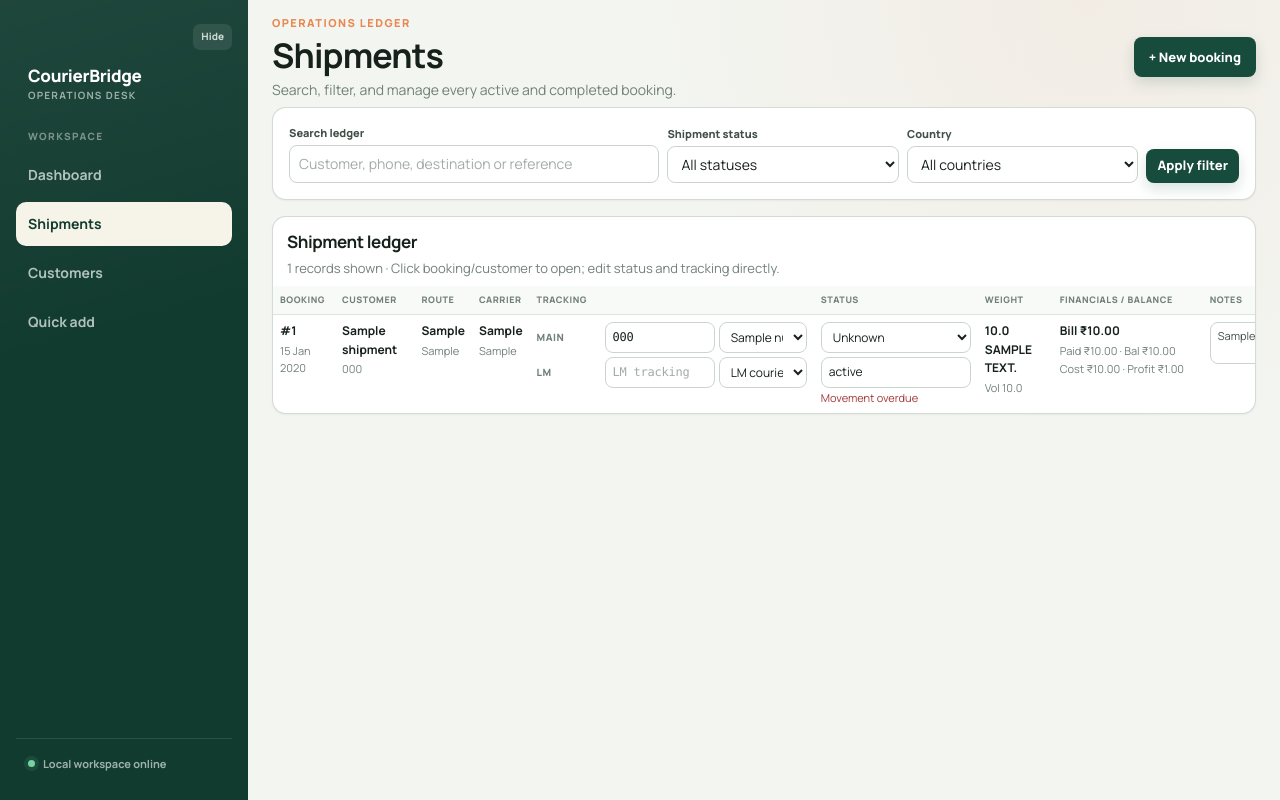
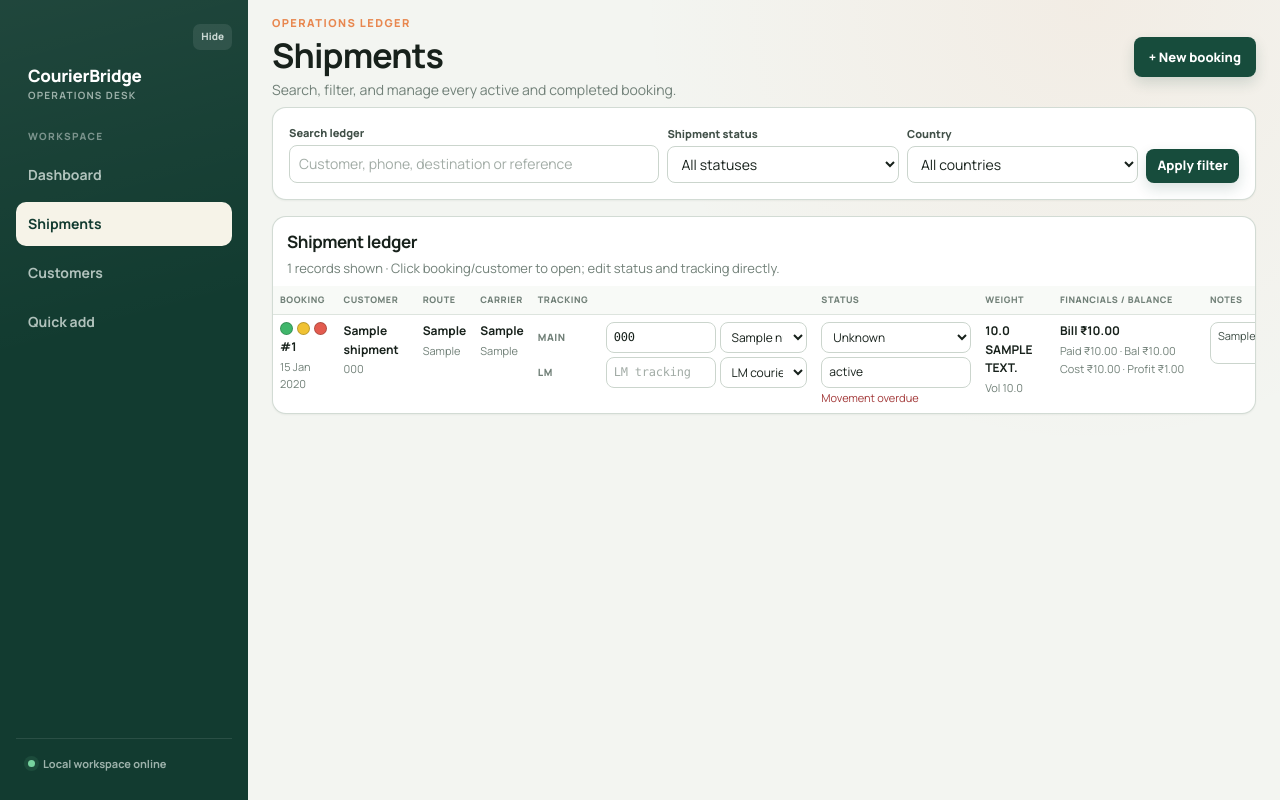
Before and after one commit to Tanishq014/courierBridge, a FastAPI app: page /shipments in a window 1280 px wide. Run offline with FastAPI, Linux system fonts and the light colour scheme; tables that the repository leaves empty hold one stand-in row (values such as "Sample post"); some libraries are stand-ins or nearby versions.

Commit message:
Add manual row color highlighting for shipments
Add a nullable row_color column to Shipment model and lightweight startup migrations to add missing columns (tracking_events.notes and shipments.row_color) when using SQLite. Update quick_update_shipment to accept a row_color form value, sanitize it to allowed values (green/yellow/red) and store or clear the manual color. Add CSS for row highlight states and color-picker dots, and update the shipments list template to show a row color picker, apply an effective row color class (uses shipment.row_color or defaults to green for delivered / yellow otherwise), and mark the selected dot. Migration logic runs inside a DB transaction and disables SQLite journal_mode to allow the ALTER TABLE operations; non-SQLite setups ignore these lightweight migrations.

```diff
--- a/app/main.py
+++ b/app/main.py
@@ -14,12 +14,19 @@ Base.metadata.create_all(bind=engine)
 
 def ensure_lightweight_migrations():
     try:
-        inspector = inspect(engine)
-        if "tracking_events" in inspector.get_table_names():
-            columns = {column["name"] for column in inspector.get_columns("tracking_events")}
-            if "notes" not in columns:
-                with engine.begin() as connection:
+        with engine.begin() as connection:
+            if engine.dialect.name == "sqlite":
+                connection.execute(text("PRAGMA journal_mode=OFF"))
+            inspector = inspect(connection)
+            table_names = inspector.get_table_names()
+            if "tracking_events" in table_names:
+                columns = {column["name"] for column in inspector.get_columns("tracking_events")}
+                if "notes" not in columns:
                     connection.execute(text("ALTER TABLE tracking_events ADD COLUMN notes VARCHAR"))
+            if "shipments" in table_names:
+                columns = {column["name"] for column in inspector.get_columns("shipments")}
+                if "row_color" not in columns:
+                    connection.execute(text("ALTER TABLE shipments ADD COLUMN row_color VARCHAR"))
     except Exception:
         # Keep startup available even if a non-SQLite database handles migrations externally.
         pass
--- a/app/models.py
+++ b/app/models.py
@@ -60,6 +60,7 @@ class Shipment(Base):
     # 7. Status & Tracking
     status_raw_text = Column(String)
     overall_status = Column(String, index=True, default="booked") # booked/received/in_transit/customs/out_for_delivery/delivered/rto/return_damage/exception/unknown
+    row_color = Column(String, nullable=True) # manual row highlight: green/yellow/red; blank uses status default
     requires_lm_awb = Column(Boolean, default=False)
 
     delivered_at = Column(DateTime, nullable=True)
--- a/app/routes/shipments.py
+++ b/app/routes/shipments.py
@@ -637,6 +637,7 @@ def quick_update_shipment(
     lm_awb_number: str = Form(""),
     lm_awb_courier: str = Form(""),
     internal_notes: str = Form(""),
+    row_color: str | None = Form(None),
     next_url: str = Form("/shipments")
 ):
     shipment = db.query(Shipment).filter(Shipment.id == shipment_id).first()
@@ -653,6 +654,9 @@ def quick_update_shipment(
     if new_status != old_status or new_notes != old_notes:
         add_status_timeline_event(db, shipment, new_status, new_notes, "row_status_update")
     shipment.internal_notes = internal_notes.strip()
+    if row_color is not None:
+        selected_color = row_color.strip().lower()
+        shipment.row_color = selected_color if selected_color in {"green", "yellow", "red"} else None
 
     upsert_tracking(db, shipment.id, "main_awb", main_tracking_number, main_tracking_courier, True)
     upsert_tracking(db, shipment.id, "lm_awb", lm_awb_number, lm_awb_courier, False)
--- a/app/static/css/style.css
+++ b/app/static/css/style.css
@@ -1614,6 +1614,57 @@ body.sidebar-collapsed .sidebar-toggle {
     font-size: 12px;
 }
 
+
+.shipment-row.row-highlight-green {
+    background: #edf8ee;
+}
+
+.shipment-row.row-highlight-yellow {
+    background: #fff8d9;
+}
+
+.shipment-row.row-highlight-red {
+    background: #fff0ee;
+}
+
+.booking-cell-stack {
+    display: grid;
+    gap: 3px;
+    align-items: start;
+}
+
+.row-color-picker {
+    display: inline-flex;
+    gap: 4px;
+    align-items: center;
+}
+
+.row-color-dot {
+    width: 13px;
+    height: 13px;
+    padding: 0;
+    border: 1px solid rgba(15, 25, 20, 0.24);
+    border-radius: 999px;
+    cursor: pointer;
+}
+
+.row-color-dot-green {
+    background: #40b66b;
+}
+
+.row-color-dot-yellow {
+    background: #f0c233;
+}
+
+.row-color-dot-red {
+    background: #e35b4f;
+}
+
+.row-color-dot.is-selected {
+    outline: 2px solid #23362b;
+    outline-offset: 1px;
+}
+
 .shipment-row.row-is-dirty {
     background: #fffaf0;
 }
--- a/app/templates/shipments/list.html
+++ b/app/templates/shipments/list.html
@@ -98,12 +98,20 @@
                 {% set main_tracking_site_url = tracking_site_url(main_courier, main_tracking_number) %}
                 {% set lm_tracking_site_url = tracking_site_url(lm_courier, lm_tracking_number) %}
                 {% set preview = shipment_previews.get(s.id, {}) %}
-                <tr class="shipment-row">
+                {% set row_color_effective = s.row_color or ('green' if s.overall_status == 'delivered' else 'yellow') %}
+                <tr class="shipment-row{% if row_color_effective %} row-highlight-{{ row_color_effective }}{% endif %}">
                     <td>
-                        <a href="/shipments/{{ s.id }}" class="row-open-link">
-                            <span class="cell-primary">#{{ s.id }}</span>
-                            <span class="cell-secondary">{{ s.booking_date.strftime('%d %b %Y') }}</span>
-                        </a>
+                        <div class="booking-cell-stack">
+                            <div class="row-color-picker" aria-label="Row highlight color">
+                                <button form="{{ row_form_id }}" type="submit" name="row_color" value="green" class="row-color-dot row-color-dot-green{% if row_color_effective == 'green' %} is-selected{% endif %}" title="Mark green"></button>
+                                <button form="{{ row_form_id }}" type="submit" name="row_color" value="yellow" class="row-color-dot row-color-dot-yellow{% if row_color_effective == 'yellow' %} is-selected{% endif %}" title="Mark yellow"></button>
+                                <button form="{{ row_form_id }}" type="submit" name="row_color" value="red" class="row-color-dot row-color-dot-red{% if row_color_effective == 'red' %} is-selected{% endif %}" title="Mark red"></button>
+                            </div>
+                            <a href="/shipments/{{ s.id }}" class="row-open-link">
+                                <span class="cell-primary">#{{ s.id }}</span>
+                                <span class="cell-secondary">{{ s.booking_date.strftime('%d %b %Y') }}</span>
+                            </a>
+                        </div>
                     </td>
                     <td class="hover-preview-cell">
                         <a href="/shipments/{{ s.id }}" class="row-open-link">
```
